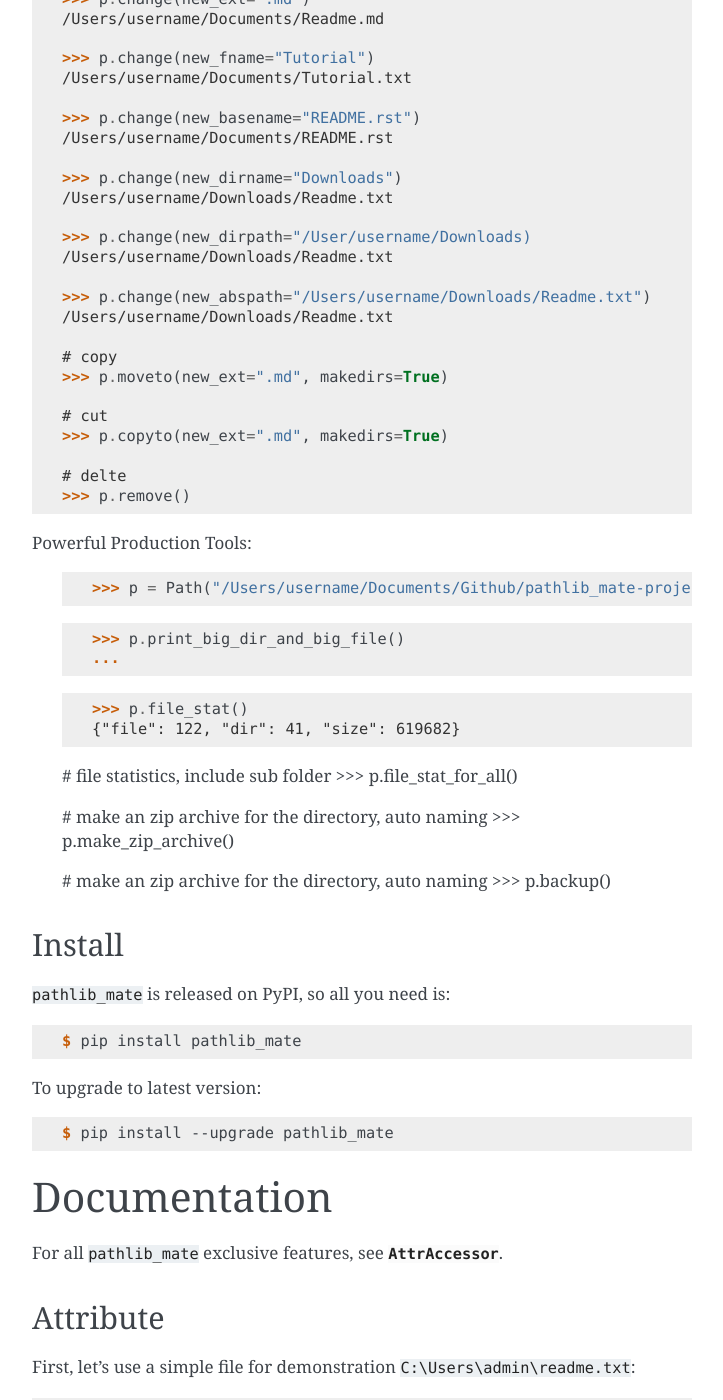
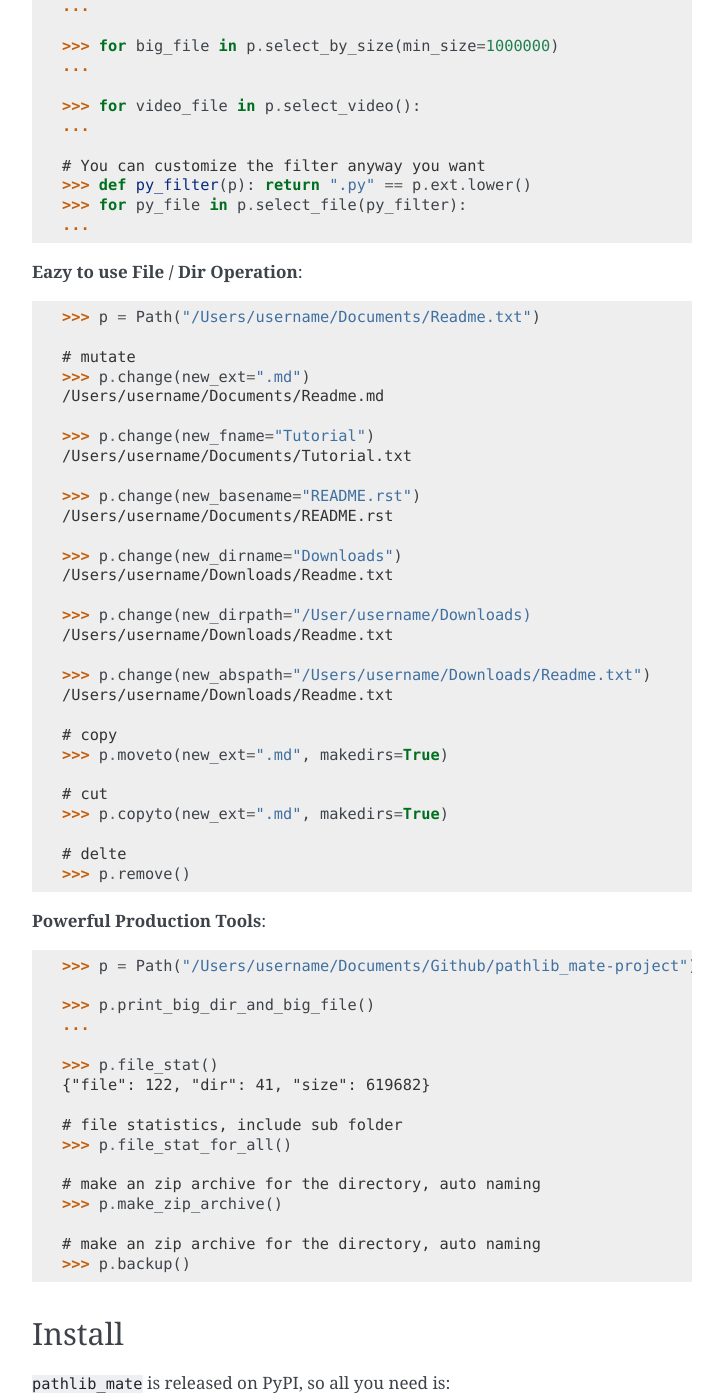
Before and after one commit to MacHu-GWU/pathlib_mate-project, a Sphinx documentation site: the page built from docs/source/index.rst, in a window 1280 px wide and 1400 px high, scrolled down 1483 px. Shown: the whole window, without its empty margins (388-1111 px from the left). Built offline with Sphinx 7.4.7, drawn with Linux system fonts in a browser that asks for light colours; some of the changed text lies outside the part shown.

Commit message:
improve doc

```diff
--- a/README.rst
+++ b/README.rst
@@ -55,60 +55,79 @@
 
 Features:
 
-Convenient Attribute Accessor:
+**Convenient Attribute Accessor**:
 
 .. code-block:: python
 
     >>> p = Path("/Users/username/test.py").
+
     >>> p.abspath
     /Users/username/test.py
+
     >>> p.basename
     test.py
+
     >>> p.fname
     test
+
     >>> p.ext
     .py
+
     >>> p.dirname
     username
+
     >>> p.dirpath
     /Users/username
+
     >>> p.size
     1500
+
     >>> p.size_in_text
     1.46 KB
+
     >>> p.create_datetime
     datetime(2018, 1, 15, 8, 30, 15)
+
     >>> p.md5
     415f12f07a7e01486cc82856621e05bf
+
     >>> p.sha256
     d51512cb0ac71484c01c475409a73225d0149165024d7aac6d8e655eedf2c025
+
     >>> p.sha512
     7882fc375840cafa364eaf29dc424645b72fcdbe61fc3326c5afd98e70f696e4f390e0e3f159eac2cb60cedc0992ef7b5f8744a4481911e914a7c5b979e6de68
 
-Powerful Path Search:
+**Powerful Path Search**:
 
 .. code-block:: python
 
     >>> p = Path("/Users/username/Documents")
+
     >>> for path in p.select_file(recursive=True)
     ...
+
     >>> for path in p.select_file(recursive=False)
     ...
+
     >>> for path in p.select_dir(recursive=True)
     ...
+
     >>> for image_file in p.select_by_ext([".jpg", ".png"])
     ...
+
     >>> for big_file in p.select_by_size(min_size=1000000)
     ...
+
     >>> for video_file in p.select_video():
     ...
+
     # You can customize the filter anyway you want
     >>> def py_filter(p): return ".py" == p.ext.lower()
     >>> for py_file in p.select_file(py_filter):
     ...
 
 
-Eazy to use File / Dir Operation:
+**Eazy to use File / Dir Operation**:
 
 .. code-block:: python
 
@@ -143,7 +162,9 @@
     >>> p.remove()
 
 
-Powerful Production Tools:
+**Powerful Production Tools**:
+
+.. code-block:: python
 
     >>> p = Path("/Users/username/Documents/Github/pathlib_mate-project")
 
--- a/docs/source/index.rst
+++ b/docs/source/index.rst
@@ -185,11 +185,11 @@
 
     def filter_image_file(p):
         """This filter returns True only if it is a .jpg and .png file.
-	    """
+        """
         return p.ext.lower() in [".jpg", ".png"]
 
     # Filter image file
-	>>> for p in path.select_file(filter_image_file):
+    >>> for p in path.select_file(filter_image_file):
     ...
 
 Plus, ``pathlib_mate`` provides a set of utility methods for selection (They all support the ``recursive`` keyword):
@@ -215,10 +215,10 @@
 
 .. code-block:: python
 
-	result = path.select_file()
-	# sort file by its size, from largest to smallest
-	>>> for p in Path.sort_by_size(result, reverse=True):
-	...
+    result = path.select_file()
+    # sort file by its size, from largest to smallest
+    >>> for p in Path.sort_by_size(result, reverse=True):
+    ...
 
 In addition, you have these options for sorting.
 
```
Also changed, not shown: other parts of docs/source/index.rst (+10 -10 lines), docs/source/_content.rst (+16 -16 lines).
